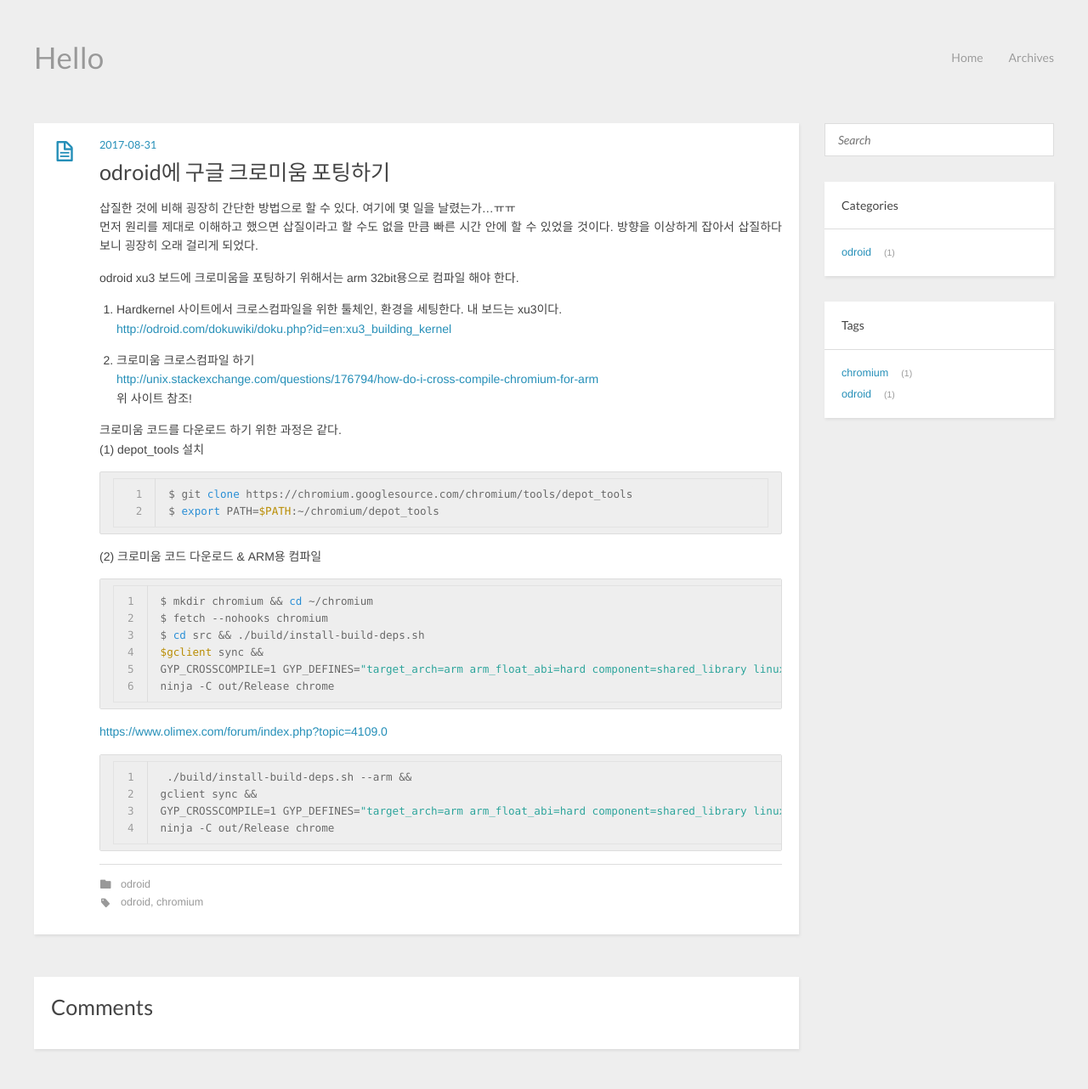
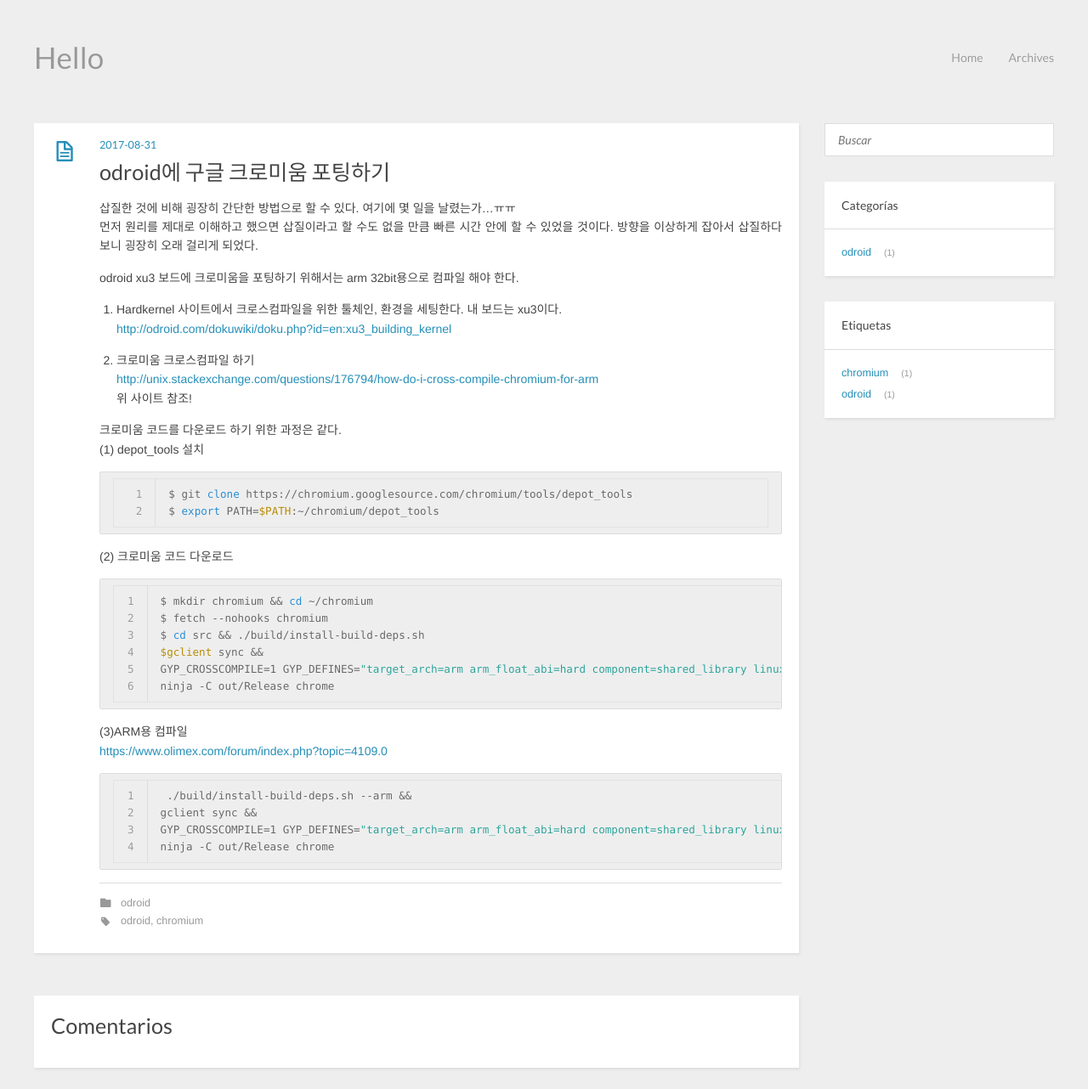
Before and after one commit to youngi08/youngi08.github.io, a plain HTML site: page 2017/08/31/porting_chromium_to_odroid/index.html in a window 1280 px wide. Shown: the top 1282 px of the page at 85% size. Drawn offline with nearby package versions, Linux system fonts and the light colour scheme.

Commit message:
Site updated: 2017-08-31 04:54:12

```diff
--- a/2017/08/31/porting_chromium_to_odroid/index.html
+++ b/2017/08/31/porting_chromium_to_odroid/index.html
@@ -71,8 +71,8 @@ odroid ">
 </li>
 </ol>
 <p>크로미움 코드를 다운로드 하기 위한 과정은 같다.<br>(1) depot_tools 설치<br><figure class="highlight bash"><table><tr><td class="gutter"><pre><div class="line">1</div><div class="line">2</div></pre></td><td class="code"><pre><div class="line">$ git <span class="built_in">clone</span> https://chromium.googlesource.com/chromium/tools/depot_tools</div><div class="line">$ <span class="built_in">export</span> PATH=<span class="variable">$PATH</span>:~/chromium/depot_tools</div></pre></td></tr></table></figure></p>
-<p>(2) 크로미움 코드 다운로드 &amp; ARM용 컴파일<br><figure class="highlight bash"><table><tr><td class="gutter"><pre><div class="line">1</div><div class="line">2</div><div class="line">3</div><div class="line">4</div><div class="line">5</div><div class="line">6</div></pre></td><td class="code"><pre><div class="line">$ mkdir chromium &amp;&amp; <span class="built_in">cd</span> ~/chromium</div><div class="line">$ fetch --nohooks chromium</div><div class="line">$ <span class="built_in">cd</span> src &amp;&amp; ./build/install-build-deps.sh</div><div class="line"><span class="variable">$gclient</span> sync &amp;&amp;</div><div class="line">GYP_CROSSCOMPILE=1 GYP_DEFINES=<span class="string">"target_arch=arm arm_float_abi=hard component=shared_library linux_use_gold_flags=1"</span> gclient runhooks &amp;&amp;</div><div class="line">ninja -C out/Release chrome</div></pre></td></tr></table></figure></p>
-<p><a href="https://www.olimex.com/forum/index.php?topic=4109.0" target="_blank" rel="external">https://www.olimex.com/forum/index.php?topic=4109.0</a><br><figure class="highlight bash"><table><tr><td class="gutter"><pre><div class="line">1</div><div class="line">2</div><div class="line">3</div><div class="line">4</div></pre></td><td class="code"><pre><div class="line"> ./build/install-build-deps.sh --arm &amp;&amp;</div><div class="line">gclient sync &amp;&amp;</div><div class="line">GYP_CROSSCOMPILE=1 GYP_DEFINES=<span class="string">"target_arch=arm arm_float_abi=hard component=shared_library linux_use_gold_flags=1"</span> gclient runhooks &amp;&amp;</div><div class="line">ninja -C out/Release chrome</div></pre></td></tr></table></figure></p>
+<p>(2) 크로미움 코드 다운로드<br><figure class="highlight bash"><table><tr><td class="gutter"><pre><div class="line">1</div><div class="line">2</div><div class="line">3</div><div class="line">4</div><div class="line">5</div><div class="line">6</div></pre></td><td class="code"><pre><div class="line">$ mkdir chromium &amp;&amp; <span class="built_in">cd</span> ~/chromium</div><div class="line">$ fetch --nohooks chromium</div><div class="line">$ <span class="built_in">cd</span> src &amp;&amp; ./build/install-build-deps.sh</div><div class="line"><span class="variable">$gclient</span> sync &amp;&amp;</div><div class="line">GYP_CROSSCOMPILE=1 GYP_DEFINES=<span class="string">"target_arch=arm arm_float_abi=hard component=shared_library linux_use_gold_flags=1"</span> gclient runhooks &amp;&amp;</div><div class="line">ninja -C out/Release chrome</div></pre></td></tr></table></figure></p>
+<p>(3)ARM용 컴파일<br><a href="https://www.olimex.com/forum/index.php?topic=4109.0" target="_blank" rel="external">https://www.olimex.com/forum/index.php?topic=4109.0</a><br><figure class="highlight bash"><table><tr><td class="gutter"><pre><div class="line">1</div><div class="line">2</div><div class="line">3</div><div class="line">4</div></pre></td><td class="code"><pre><div class="line"> ./build/install-build-deps.sh --arm &amp;&amp;</div><div class="line">gclient sync &amp;&amp;</div><div class="line">GYP_CROSSCOMPILE=1 GYP_DEFINES=<span class="string">"target_arch=arm arm_float_abi=hard component=shared_library linux_use_gold_flags=1"</span> gclient runhooks &amp;&amp;</div><div class="line">ninja -C out/Release chrome</div></pre></td></tr></table></figure></p>
 
 
     </div>
@@ -112,7 +112,7 @@ odroid ">
 
 
 <section id="comment">
-  <h1 class="title">Comments</h1>
+  <h1 class="title">Comentarios</h1>
 
 
       <div id="fb-root"></div>
@@ -135,14 +135,14 @@ odroid ">
     <aside id="sidebar" class="alignright">
   <div class="search">
   <form action="//google.com/search" method="get" accept-charset="utf-8">
-    <input type="search" name="q" results="0" placeholder="Search">
+    <input type="search" name="q" results="0" placeholder="Buscar">
     <input type="hidden" name="q" value="site:youngi08.github.io">
   </form>
 </div>
 
 
 <div class="widget tag">
-  <h3 class="title">Categories</h3>
+  <h3 class="title">Categorías</h3>
   <ul class="entry">
 
     <li><a href="/categories/odroid/">odroid</a><small>1</small></li>
@@ -153,7 +153,7 @@ odroid ">
 
 
 <div class="widget tag">
-  <h3 class="title">Tags</h3>
+  <h3 class="title">Etiquetas</h3>
   <ul class="entry">
 
     <li><a href="/tags/chromium/">chromium</a><small>1</small></li>
```
Also changed, not shown: 2017/08/31/hello-world/index.html (+4 -4 lines), archives/2017/08/index.html (+4 -4 lines), archives/2017/index.html (+4 -4 lines), archives/index.html (+5 -5 lines), categories/odroid/index.html (+3 -3 lines), index.html (+5 -5 lines), tags/chromium/index.html (+3 -3 lines), tags/odroid/index.html (+3 -3 lines).
